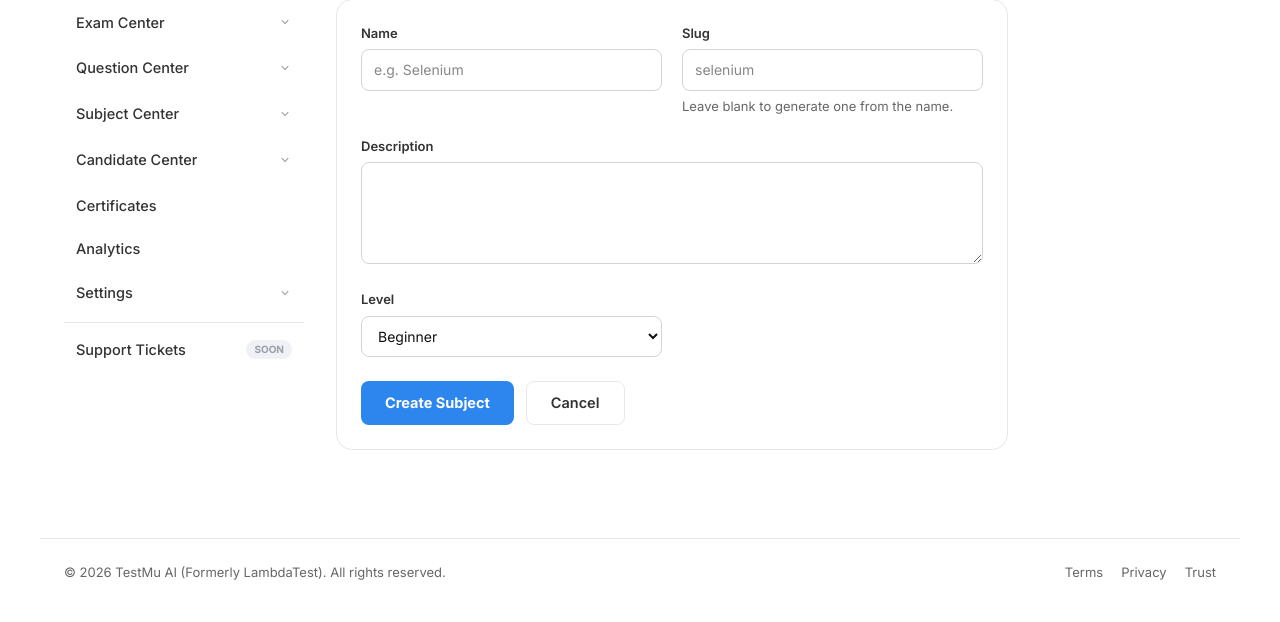
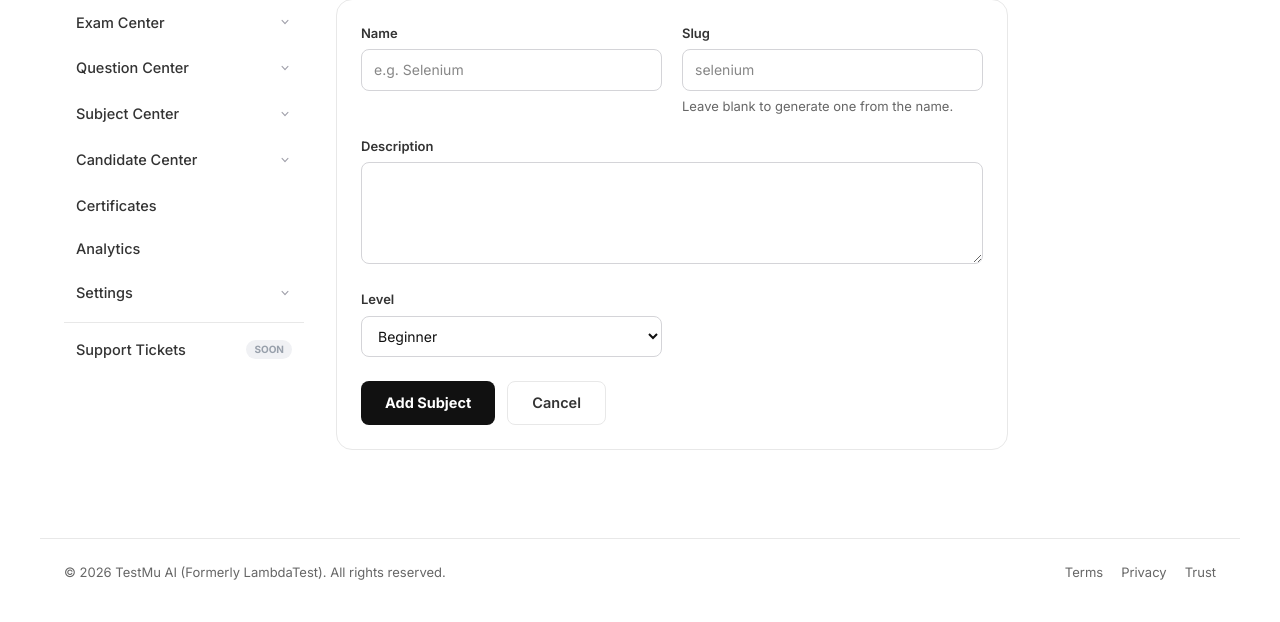
Before and after one commit to LambdaTest/testmuai_certifications, a Django app: template templates/exam/create_subject.html in a window 1280 px wide. Shown: the part 191-813 px from the top of the page. Run offline with Django 5.2, Linux system fonts and the light colour scheme; the template is opened without the code that fills it: values that come from a table or form of the project are taken from there, others are empty.

Commit message:
Final changes completed on add subject template

```diff
--- a/templates/exam/create_subject.html
+++ b/templates/exam/create_subject.html
@@ -119,8 +119,8 @@
 
     <div class="mt-6 flex items-center gap-3">
       <button type="submit"
-              class="inline-flex h-11 items-center rounded-lg bg-brand px-6 text-[14.5px] font-bold text-white hover:bg-brand-dark">
-        Create Subject
+              class="inline-flex h-11 items-center rounded-lg bg-[#111] px-6 text-[14.5px] font-bold text-white hover:bg-[#2A2B31]">
+        Add Subject
       </button>
       <a href="{% url 'exam:explore_subjects' %}"
          class="inline-flex h-11 items-center rounded-lg border border-line px-6 text-[14.5px] font-semibold text-body hover:border-[#B9BFC9]">
```
